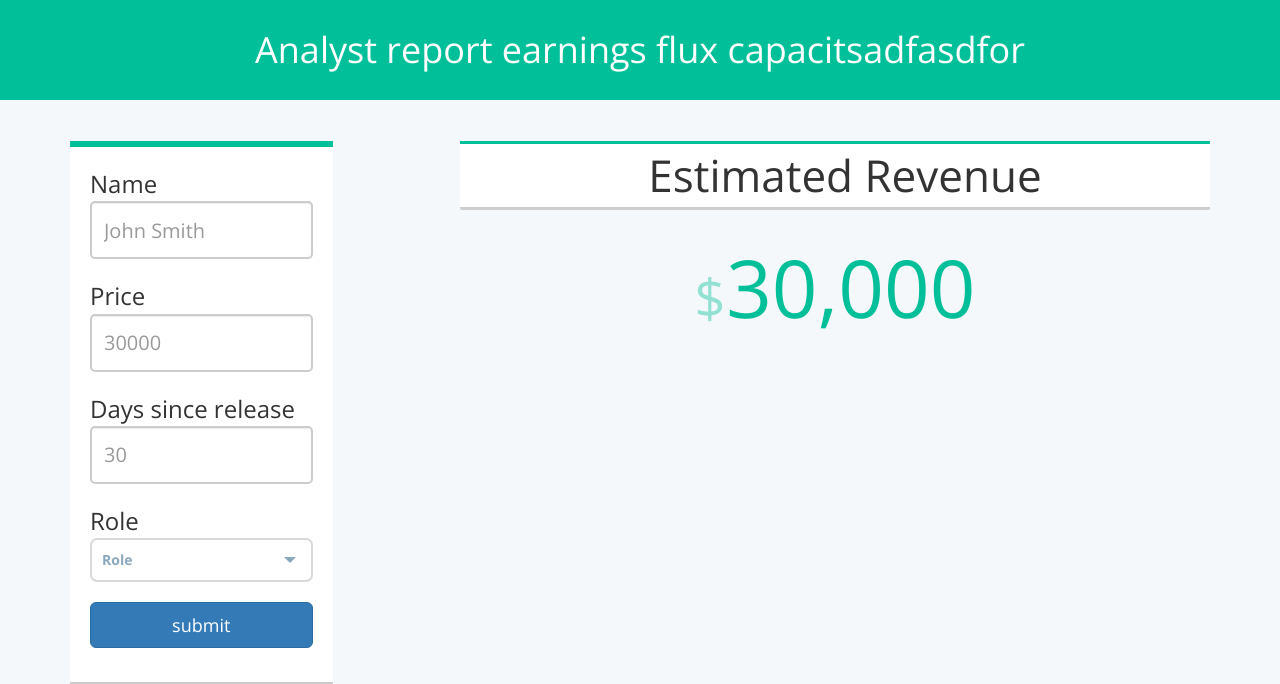
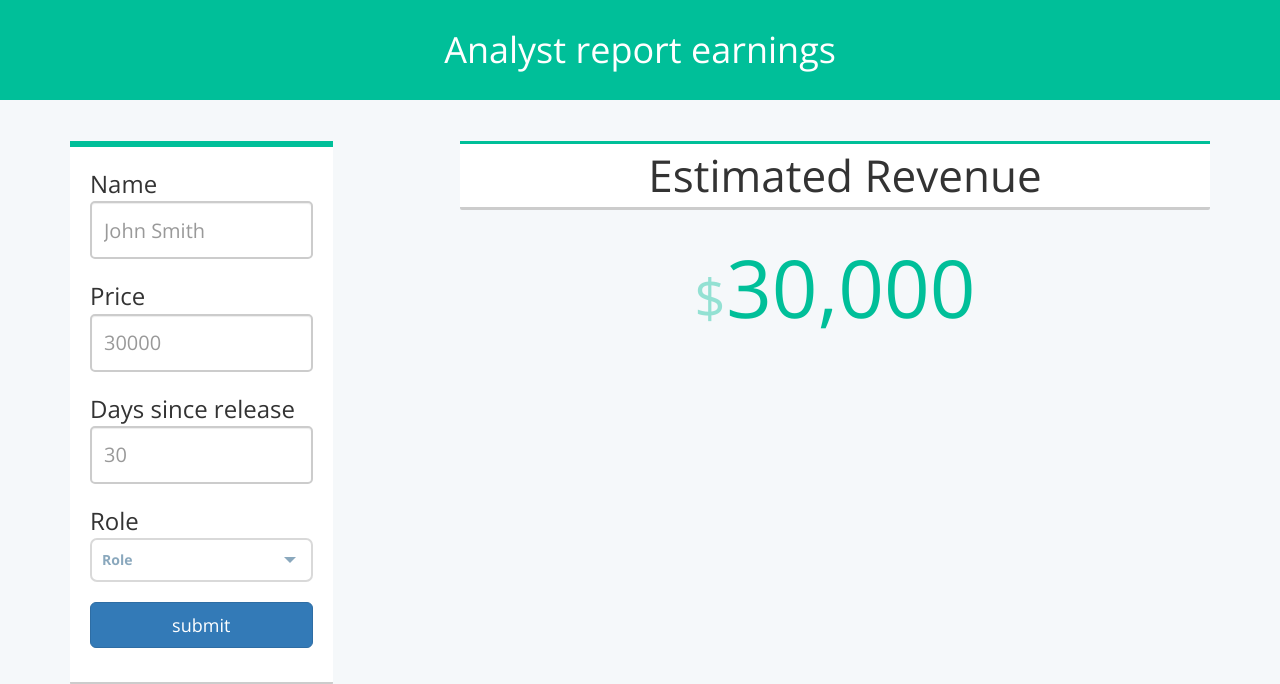
Before and after one commit to calvinwoo/uclarify-scrape, a Flask app: page / in a window 1280 px wide. Shown: the top 684 px of the page. Run offline with Flask 2, Linux system fonts and the light colour scheme; some libraries are stand-ins or nearby versions.

Commit message:
Got rid of html title crap.

```diff
--- a/templates/analysis.html
+++ b/templates/analysis.html
@@ -7,7 +7,7 @@
 <!-- 		<link rel="stylesheet" type="text/css" href="style.css">
  -->	</head>
 	<body>
-		<h1 class="main-title">Analyst report earnings flux capacitsadfasdfor</h1>
+		<h1 class="main-title">Analyst report earnings</h1>
 		<div class="container">
 			<div class="row">
 				<div class="col-md-12">
```
